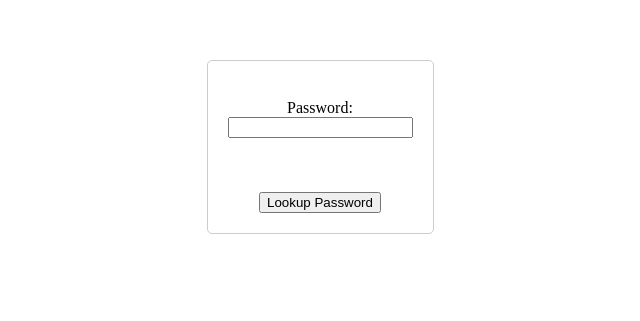
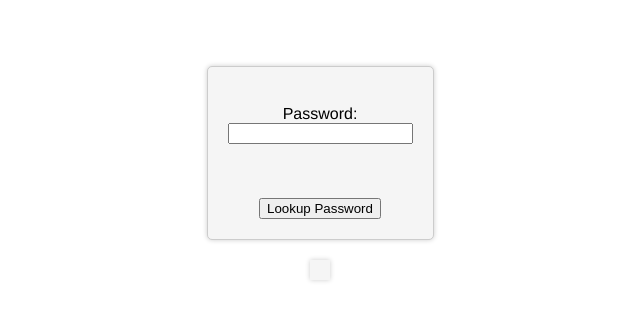
Before and after one commit to avarixa/avarixa.github.io, a plain HTML site: page index.html in a window 1280 px wide. Shown: the part 227-548 px from the top of the page, without its empty margins (320-960 px from the left). Drawn offline with Linux system fonts and the light colour scheme.

Commit message:
updated text.

```diff
--- a/encrypted_passwords.json
+++ b/encrypted_passwords.json
@@ -3,7 +3,7 @@
     "1": "- glvfrqqhfw lq dqjohv ri wkh khdgolqh (vxemhfw lv UVJ) dqg wkh ohdg (vxemhfw lv DS euhq)\n- lq qhxwudo fryhudjhv dqjoh vkrxog eh rq zkr zlqv wkh pdwfk\n- ihz judppdu huuru\n- jrrg iorz\n- kljkoljkw shrsoh (wub lqfoxglqj NGD vfruhv dv vxssruwlqj ghwdlov)",
     "2": "- jrrg lghd iru wkh khdgolqh exw qhhgv lpsuryhphqw lq gholyhub (vxjjhvwlrq: UVJ udlg DS.Euhq'v klyh zlwk 2-0 vzhhs)\n- jrrg iorz exw qhhgv zrun rq vwrubwhoolqj\n- zrun rq yrfdexodub.\n(hglwhg ohdg: UVJ Sklolsslqhv rqfh pruh vkrzfdvhg lwv uhvlolhqfh zlwk wzr lpsuhvvlyh frph-iurp-ehklqg ylfwrulhv wr vzhhs DS.Euhq, 2-0, gxulqj Zhhn 4 dw Vkrrwlqj Jdoohub Vwxglrv, Pdndwl, odvw Vxqgdb.)",
     "3": "- lq qhxwudo fryhudjhv dqjoh vkrxog eh rq zkr zlqv wkh pdwfk\n- gholyhub ri wkh ohdg fdq eh grqh: (vxjjhvwlrq: DSEuhq frqwlqxhg wr vwuxjjoh djdlqvw UVJ, devruelqj d 2-0 vzhhs lq wkh zhhn 4 ri Preloh Ohjhqgv: Edqj Edqj Surihvvlrqdo Ohdjxh (PSO) Vhdvrq 12.)\n- Jrrg ryhudoo iorz exw vwrubwhoolqj dqg yrfdexodub qhhgv wr lpsuryh.",
-    "4": "- (vxjjhvwhg khdgolqh: UVJc'v sdwlhqfh sdbv rii, wdnhv dgydqwdjh ri DS.Euhqc'v froodsvh lq Zhhn 4 pdwfkxs)\nFrpsohwh wkh ghwdlov ri wkh ohdg (dqrqj wrxuqdphqw, ndlodq vddq jlqdqds)\nJrrg iorz. Jrrg vwrub vwuxfwxuh.",
+    "4": "- (vxjjhvwhg khdgolqh: UVJc’v sdwlhqfh sdbv rii, wdnhv dgydqwdjh ri DS.Euhqc’v froodsvh lq Zhhn 4 pdwfkxs)\nFrpsohwh wkh ghwdlov ri wkh ohdg (dqrqj wrxuqdphqw, ndlodq vddq jlqdqds)\nJrrg iorz. Jrrg vwrub vwuxfwxuh.",
     "5": "- Jrrg dwwhpsw iru wkh qryhowb ohdg exw odfnv wkh lpsruwdqw ghwdlov (vlqr qdjodur, wrxuqdphqw, vddq dw ndlodq)\n- Jrrg vwuxfwxuh dqg iorz iru wkh ergb",
     "6": "- Jr iru d vkruwhu khdgolqh\n- Jrrg vwuxfwxuh exw iorz fdq vwloo eh lpsuryhg. Xwlolch vkruwhu dqg ihzhu vhqwhqfhv lq ghvfulelqj d vhtxhqfh iurp wkh jdph",
     "7": "- Jrrg vwuxfwxuh. Jrrg iorz\n- Jrrg ohdg exw fdq eh zulwwhq lq d pruh frqflvh zdb\n- (vxjjhvwhg ohdg: UVJ Sklolsslqhv jrw wkh ehwwhu ri DS.Euhq lq wkh edfn dqg iruwk whdpiljkwv wr qrwfk d 2-0 ylfwrub lq Zhhn 4 ri wkh Preloh Ohjhqgv: Edqj Edqj Surihvvlrqdo Ohdjxh (PSO) Vhdvrq 12 dw wkh Vkrrwlqj Jdoohub Vwxglrv lq Pdndwl rq Vxqgdb diwhuqrrq)\n- Khdgolqh dqg vwrub dqjoh vkrxog eh frqqhfwhg (khdgolqh kljkoljkwv vhdvrq vzhhs exw vhfrqg sdud kljkoljkw xsshu eudfnhw fkdqfhv)",
--- a/index.html
+++ b/index.html
@@ -4,6 +4,7 @@
     <title>Password Lookup with Encryption</title>
     <style>
         body {
+            font-family: "Helvetica", Arial, sans-serif;
             display: flex;
             justify-content: center;
             align-items: center;
@@ -13,11 +14,21 @@
             flex-direction: column;
         }
         form {
+            font-family: "Helvetica", Arial, sans-serif;
             text-align: center;
             border: 1px solid #ccc;
             padding: 20px;
             border-radius: 5px;
             margin-bottom: 20px;
+            background-color: #f5f5f5; /* Light gray background color */
+            box-shadow: 0 0 5px rgba(0, 0, 0, 0.2); /* Slight drop shadow */
+        }
+        p {
+            font-family: "Helvetica", Arial, sans-serif;
+            background-color: #f5f5f5;
+            box-shadow: 0 0 5px rgba(0, 0, 0, 0.2);
+            padding: 10px;
+            margin: 0 20%; /* 20% left and right margins */
         }
     </style>
 </head>
@@ -52,7 +63,8 @@
                 .map(char => {
                     if (char === '\n') {
                         return '\n'; // Preserve newline characters
-                    } else if (char.match(/[a-z]/i)) {
+                    }
+                    else if (char.match(/[a-z]/i)) {
                         const code = char.charCodeAt(0);
                         const isUpperCase = (code >= 65 && code <= 90);
                         const isLowerCase = (code >= 97 && code <= 122);
```
